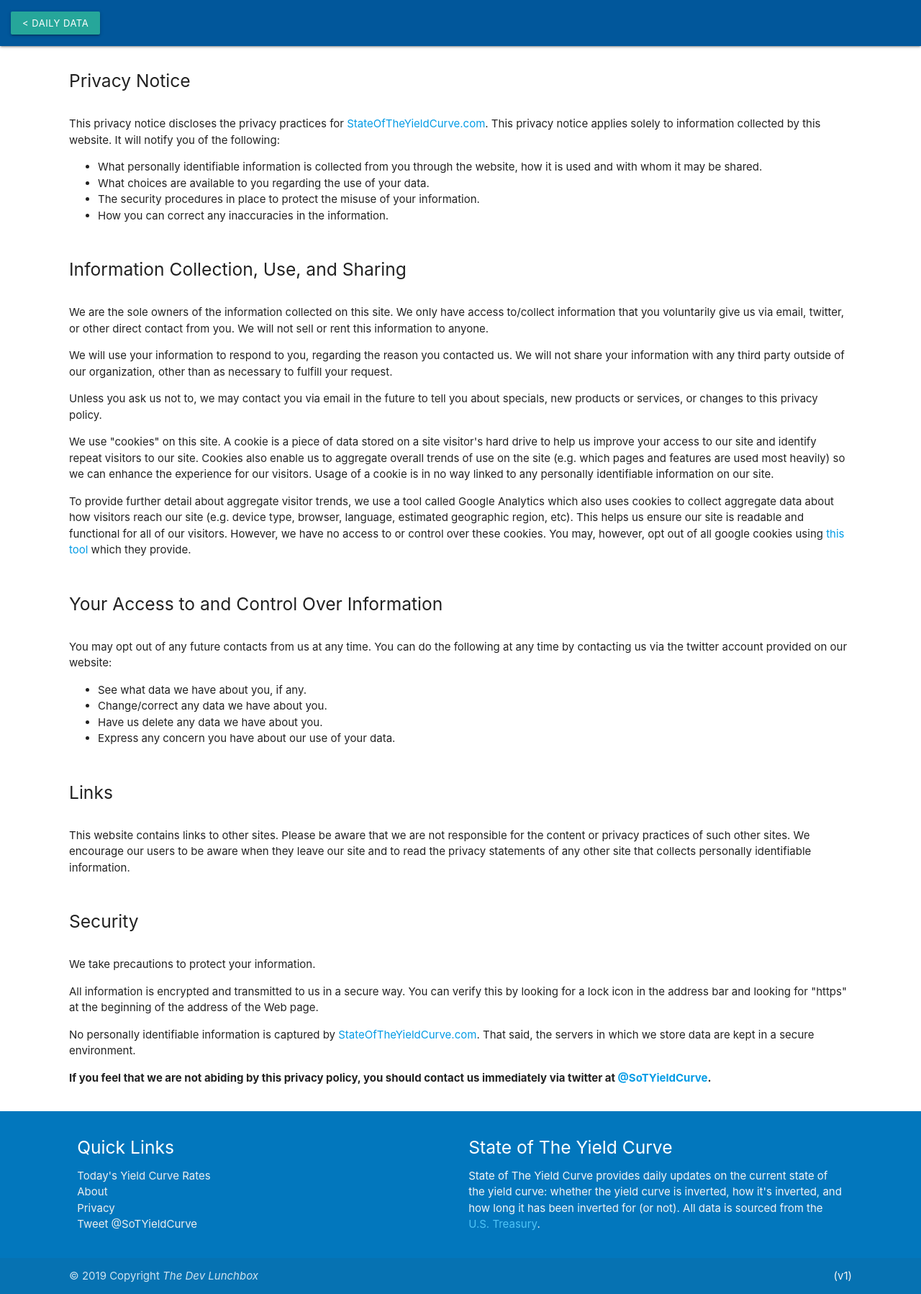
After one commit to AJLeonardi/yield_curve_repo, a Django app: page /Privacy/ in a window 1280 px wide. The commit adds this page. Shown: the whole page at 72% size. Run offline with Django 3.2, Linux system fonts and the light colour scheme; some libraries are stand-ins or nearby versions.

Commit message:
privacy policy is written. fixes #14

```diff
--- a/yc_proj/yc_app/templates/yc_app/about.html
+++ b/yc_proj/yc_app/templates/yc_app/about.html
@@ -9,7 +9,7 @@
                 <h4 class="no-margin large-padding">State of The Yield Curve</h4>
             </div>
             <div class="row">
-                <p class="">After several episodes of the <a href="https://www.npr.org/sections/money/" target="#">Planet Money Podcast</a> discussed the Yield Curve, it inspired me to dig a bit deeper into the what it is and the data behind it. When I googled around and found only news articles, I was a bit frustrated by the lack of utility. I decided to create a site which pulls the daily yield curve data from the US Treasury Website and provides a deeper context to that data.</p>
+                <p class="">When I tried to find an answer to the simple question "Is the Treasury Yield Curve inverted today," I found tons of news articles but nothing real-time. I also found out that the answer isn't always a simple yes or no, so I decided to create a site which uses daily data directly from the US Treasury to provide a deeper context of the current yield curve - while still answering that simple question.</p>
                 <p class="">The site will grow over time, but I'm starting out by presenting a couple key views:
                     <ol>
                         <li class="">A daily one-liner: "The Yield Curve is Inverted" and "The Yield Curve is Not Inverted" -- along with the daily yield curve data to support it.</li>
@@ -18,6 +18,7 @@
                     </ol>
                 </p>
                 <p class="">If you would like to collaborate, contribute, provide feedback, or just think this thing is cool, please reach out to me on twitter <a href="https://twitter.com/SoTYieldCurve" target="#">@SoTYieldCurve</a>!</p>
+                <p class="foot-note">This site was initially inspired by the <a href="https://www.npr.org/sections/money/" target="#">Planet Money Podcast</a>. I hope I'm doing them proud!</p>
             </div>
         </div>
     </section>
--- a/yc_proj/yc_app/templates/yc_app/base.html
+++ b/yc_proj/yc_app/templates/yc_app/base.html
@@ -56,6 +56,11 @@ footer p a{
 }
 footer p a:hover{
     color: #00b0ff;
+}
+
+.foot-note{
+    color: gray;
+    font-style: italic;
 }
 
 .inverted-yc-comp a{
@@ -191,8 +196,8 @@ color: blue;
         <ul>
             <li><a class="grey-text text-lighten-3" href="{% url 'yc_app:index' %}" >Today's Yield Curve Rates</a></li>
             <li><a class="grey-text text-lighten-3" href="{% url 'yc_app:about_page' %}" >About</a></li>
+            <li><a class="grey-text text-lighten-3" href="{% url 'yc_app:privacy_policy' %}">Privacy</a></li>
             <li><a class="grey-text text-lighten-3" href="https://twitter.com/SoTYieldCurve" target="#">Tweet @SoTYieldCurve</a></li>
-            <li><a class="grey-text text-lighten-3" href="">Privacy Policy</a></li>
         </ul>
       </div>
       <div class="col l6 offset-l2 s12">
--- /dev/null
+++ b/yc_proj/yc_app/templates/yc_app/privacy.html
@@ -0,0 +1,60 @@
+{% extends "yc_app/base.html" %}
+
+{% block contents %}
+
+    <section class="gray-text text-darken-3">
+        <div class="container ">
+            <div class="row"></div>
+            <div class="row">
+                <h5 class="no-margin large-padding">Privacy Notice</h5>
+            </div>
+            <div class="row">
+                <p>This privacy notice discloses the privacy practices for <a href="{% url "yc_app:index" %}">StateOfTheYieldCurve.com</a>. This privacy notice applies solely to information collected by this website. It will notify you of the following:</p>
+                <ul class="browser-default">
+                    <li>What personally identifiable information is collected from you through the website, how it is used and with whom it may be shared.</li>
+                    <li>What choices are available to you regarding the use of your data.</li>
+                    <li>The security procedures in place to protect the misuse of your information.</li>
+                    <li>How you can correct any inaccuracies in the information.</li>
+                </ul>
+            </div>
+            <div class="row">
+                <h5 class="no-margin large-padding">Information Collection, Use, and Sharing</h5>
+            </div>
+            <div class="row">
+                <p>We are the sole owners of the information collected on this site. We only have access to/collect information that you voluntarily give us via email, twitter, or other direct contact from you. We will not sell or rent this information to anyone.</p>
+                <p>We will use your information to respond to you, regarding the reason you contacted us. We will not share your information with any third party outside of our organization, other than as necessary to fulfill your request.</p>
+                <p>Unless you ask us not to, we may contact you via email in the future to tell you about specials, new products or services, or changes to this privacy policy.</p>
+                <p>We use "cookies" on this site. A cookie is a piece of data stored on a site visitor's hard drive to help us improve your access to our site and identify repeat visitors to our site. Cookies also enable us to aggregate overall trends of use on the site (e.g.  which pages and features are used most heavily) so we can enhance the experience for our visitors. Usage of a cookie is in no way linked to any personally identifiable information on our site.</p>
+                <p>To provide further detail about aggregate visitor trends, we use a tool called Google Analytics which also uses cookies to collect aggregate data about how visitors reach our site (e.g. device type, browser, language, estimated geographic region, etc). This helps us ensure our site is readable and functional for all of our visitors. However, we have no access to or control over these cookies. You may, however, opt out of all google cookies using <a href="https://tools.google.com/dlpage/gaoptout">this tool</a> which they provide.</p>
+            </div>
+            <div class="row">
+                <h5 class="no-margin large-padding">Your Access to and Control Over Information</h5>
+            </div>
+            <div class="row">
+                <p>You may opt out of any future contacts from us at any time. You can do the following at any time by contacting us via the twitter account provided on our website:</p>
+                <ul class="browser-default">
+                    <li>See what data we have about you, if any.</li>
+                    <li>Change/correct any data we have about you.</li>
+                    <li>Have us delete any data we have about you.</li>
+                    <li>Express any concern you have about our use of your data.</li>
+                </ul>
+            </div>
+            <div class="row">
+                <h5 class="no-margin large-padding">Links</h5>
+            </div>
+            <div class="row">
+                <p>This website contains links to other sites. Please be aware that we are not responsible for the content or privacy practices of such other sites. We encourage our users to be aware when they leave our site and to read the privacy statements of any other site that collects personally identifiable information.</p>
+            </div>
+            <div class="row">
+                <h5 class="no-margin large-padding">Security</h5>
+            </div>
+            <div class="row">
+                <p>We take precautions to protect your information.</p>
+                <p>All information is encrypted and transmitted to us in a secure way. You can verify this by looking for a lock icon in the address bar and looking for "https" at the beginning of the address of the Web page.</p>
+                <p>No personally identifiable information is captured by <a href="{% url 'yc_app:index' %}">StateOfTheYieldCurve.com</a>. That said, the servers in which we store data are kept in a secure environment.</p>
+                <p class="strong">If you feel that we are not abiding by this privacy policy, you should contact us immediately via twitter at <a href="https://twitter.com/SoTYieldCurve" target="#">@SoTYieldCurve</a>.</p>
+            </div>
+        </div>
+    </section>
+
+{% endblock contents %}
--- a/yc_proj/yc_app/urls.py
+++ b/yc_proj/yc_app/urls.py
@@ -15,5 +15,7 @@ urlpatterns = [
     url(r'^(?P<year>\d{4})/(?P<month>\d{2})/(?P<day>\d{2})/$', views.daily_data, name='daily_data'),
     url(r'^YieldComp/(?P<comp_id>\d+)/$', views.comp_page, name='comp_chart'),
     url(r'^About/', views.about_page, name='about_page'),
+    url(r'^Privacy/', views.privacy_policy, name='privacy_policy'),
     url(r'^sitemap\.xml/$', sitemap, {'sitemaps': sitemaps}, name='sitemap'),
+
 ]
--- a/yc_proj/yc_app/views.py
+++ b/yc_proj/yc_app/views.py
@@ -100,11 +100,22 @@ class FetchTreasuryData(LoginRequiredMixin, View):
         return HttpResponseRedirect(reverse('yc_app:index'))
 
 
-def about_page(request):
-    context= {
-        "title": "State of The Yield Curve - About",
-        'description': "The State Of The Yield Curve provides daily details on the US treasury Yield Curve and the context around that single data point.",
+def get_static_context(request, page_name, description):
+    return {
+        "title": "State of The Yield Curve - " + page_name,
+        'description': description,
         'daily_data_url': reverse('yc_app:index'),
         'is_comp': True,
-    }
+        }
+
+
+def about_page(request):
+    context = get_static_context(request, 'About', "The State of The Yield Curve provides daily details on the US treasury Yield Curve and the context around that single data point.")
+
     return render(request, 'yc_app/about.html', context)
+
+
+def privacy_policy(request):
+    context = get_static_context(request, 'Privacy', "The State of The Yield Curve's Privacy Notice.")
+
+    return render(request, 'yc_app/privacy.html', context)
```
